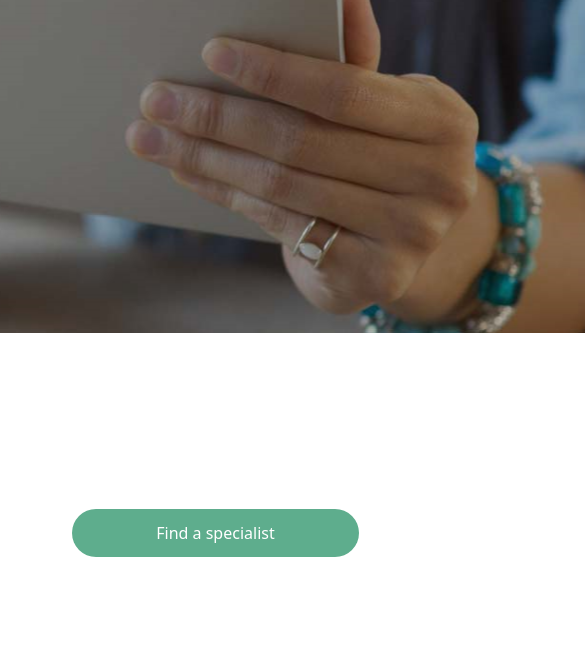
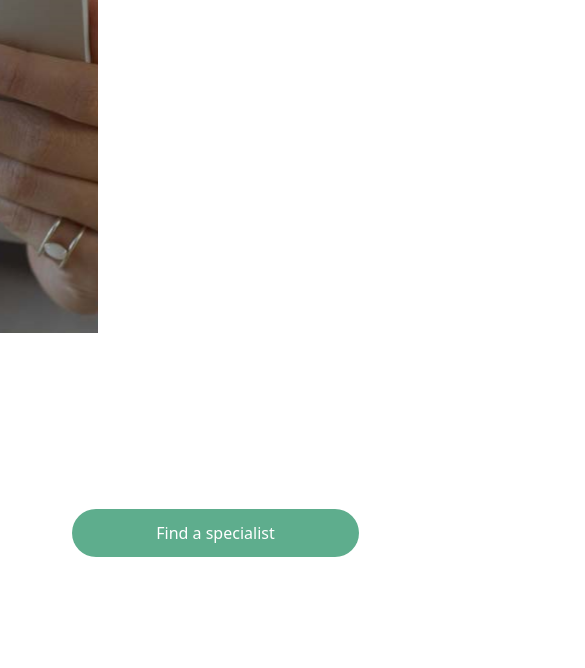
Before and after one commit to james-webdev/Plug-Play_test, a Gatsby site: page / in a window 390 px wide. Shown: the part 328-996 px from the top of the page, 585 px wide, since content can reach past the window. Built offline with nearby package versions, Linux system fonts and the light colour scheme; Gatsby itself is replaced by a stand-in of ours.

Commit message:
working on the background image and responsiveness

```diff
--- a/src/styles/global.css
+++ b/src/styles/global.css
@@ -1,3 +1,7 @@
+body {
+  overflow-x: hidden !important;
+}
+
 .bgimage {
   background-image: url(../../src/images/background.png);
   background-position: center;
@@ -30,7 +34,7 @@
     border-bottom: none;
     margin-left: 0px;
     margin-right: 0px;
-    width: 156%;
+    width: 25%;
   }
 }
 
```
